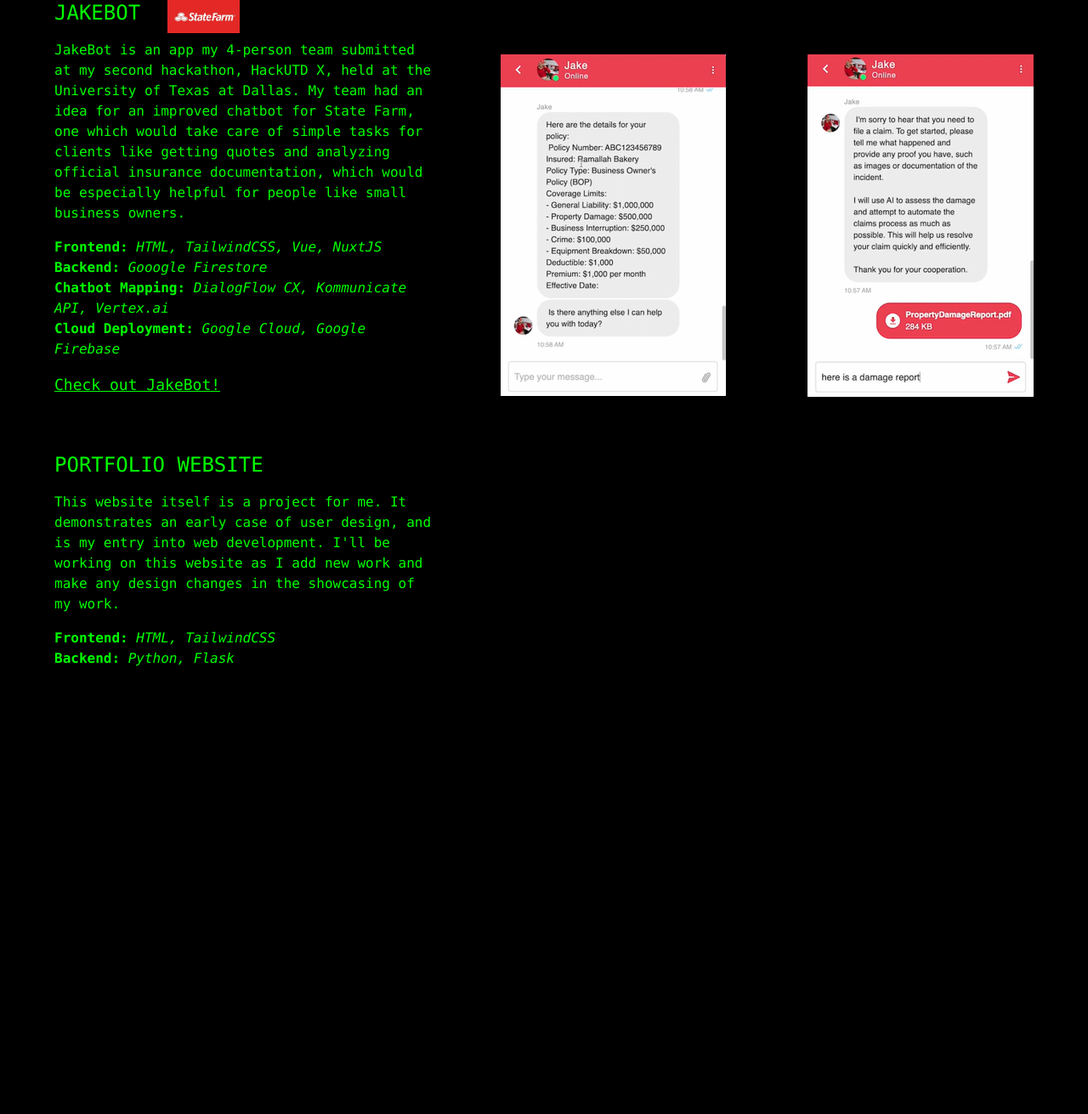
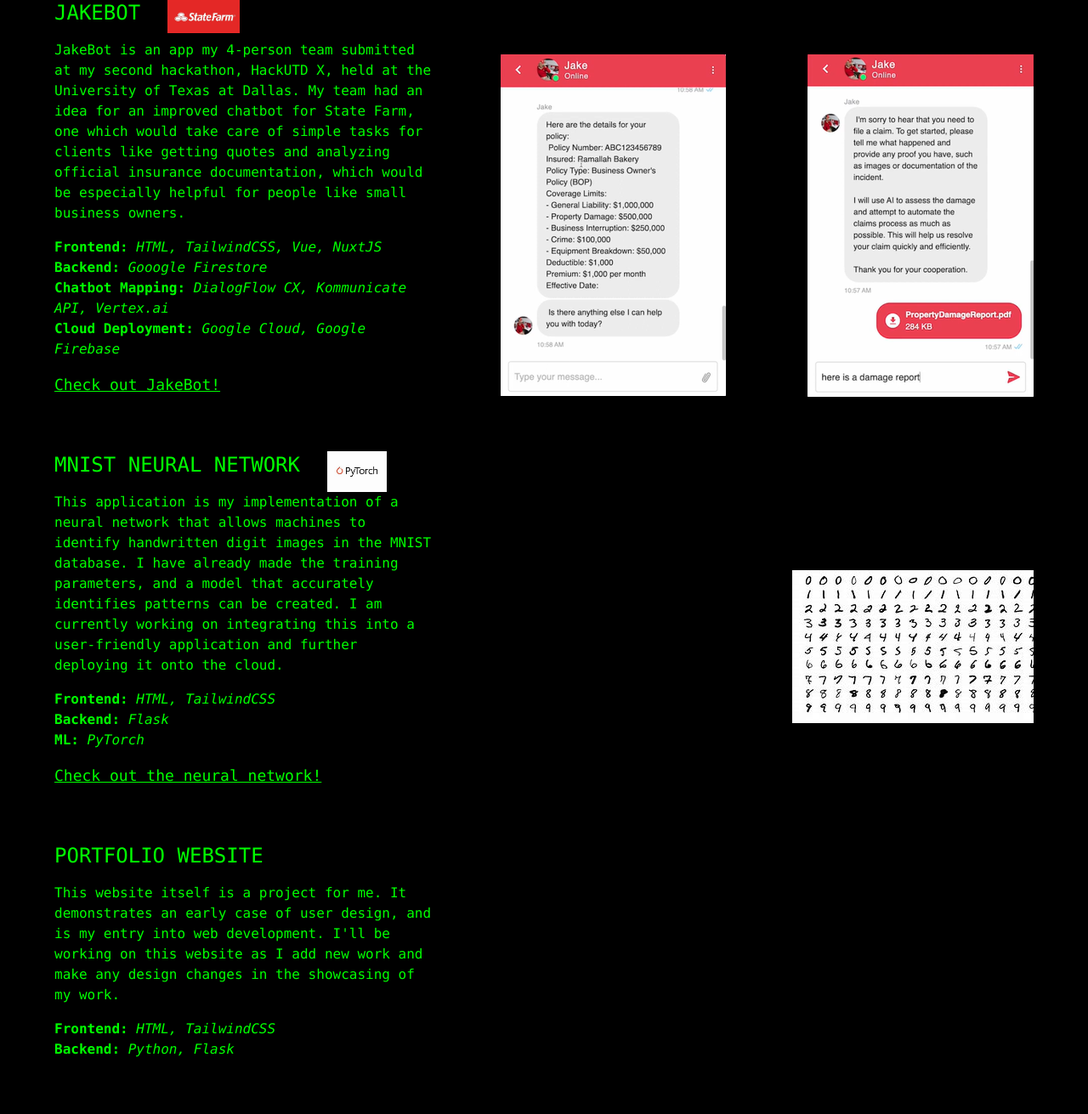
Before and after one commit to nafizzl/projects, a Flask app: page /projects in a window 1280 px wide. Shown: the part 641-1952 px from the top of the page at 85% size. Before the commit the page ends 1425 px from the top, so only its background shows below. Run offline with Flask 3, Linux system fonts and the light colour scheme.

Commit message:
added a project

```diff
--- a/Web Portfolio/templates/projects.html
+++ b/Web Portfolio/templates/projects.html
@@ -52,7 +52,25 @@
         </div>
         <div class="flex justify-between items-center">
             <img src="static/images/JakeBotPolicy.png" alt="JakeBot Interaction 1" class="float-right mx-8">
-            <img src="static\images\JakeBotClaim.png" alt="JakeBot Interaction 2" class="float-right mx-16">
+            <img src="static/images/JakeBotClaim.png" alt="JakeBot Interaction 2" class="float-right mx-16">
+        </div>
+    </div>
+    <div class="flex justify-between items-center">
+        <div class="max-w-lg text-wrap mr-8">
+            <div class="flex items-end">
+                <h3 style="color: #0f0;" class="text-2xl text-left font-mono ml-16 mb-4">MNIST NEURAL NETWORK</h3>
+                <img src="static\images\pytorch.jpg" alt="PyTorch Logo" class="scale-50 max-h-12 mx-8 self-start">
+            </div>
+            <p style="color: #0f0;" class="text-base text-left font-mono ml-16 mb-4 text-wrap">This application is my implementation of a neural network that allows machines to identify handwritten digit images in the MNIST database. I have already made the training parameters, and a model that accurately identifies patterns can be created. I am currently working on integrating this into a user-friendly application and further deploying it onto the cloud.</p>
+            <p style="color: #0f0;" class="text-base text-left font-mono ml-16 text-wrap"><b>Frontend: </b><i>HTML, TailwindCSS</i></p>
+            <p style="color: #0f0;" class="text-base text-left font-mono ml-16 text-wrap"><b>Backend: </b><i>Flask</i></p>
+            <p style="color: #0f0;" class="text-base text-left font-mono ml-16 text-wrap"><b>ML: </b><i>PyTorch</i></p>
+            <a href="https://github.com/nafizzl/projects/tree/main/Neural%20Network%20Practice%20(MNIST)">
+                <button type="submit" style="color: #0f0;" class="bg-black text-right text-lg font-mono ml-16 mt-4 mb-16 transform transition-transform hover:scale-110 hover:-translate-y-1" name="pfPage" value="JakeBot"><u>Check out the neural network!</u></button>
+            </a>
+        </div>
+        <div class="flex justify-between items-center">
+            <img src="static/images/mnist.png" alt="MNIST Database" class="float-right mx-16">
         </div>
     </div>
     <div class="max-w-lg text-wrap">
```
Also changed, not shown: Web Portfolio/static/images/mnist.png (added), Web Portfolio/static/images/pytorch.jpg (added).
